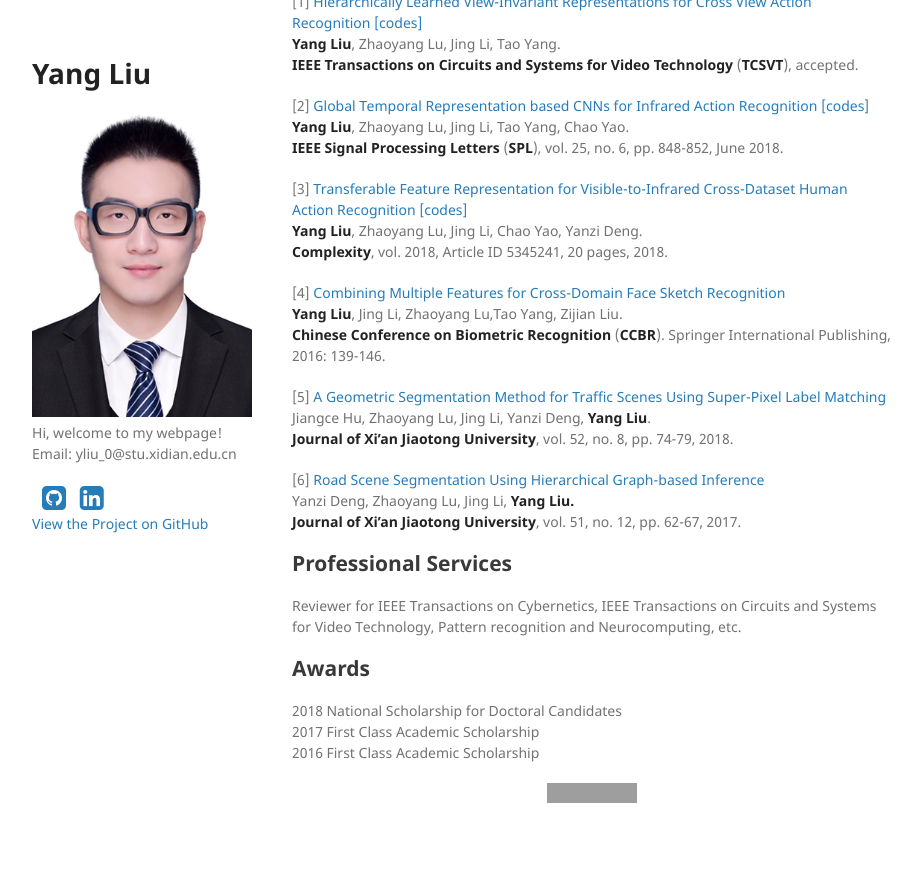
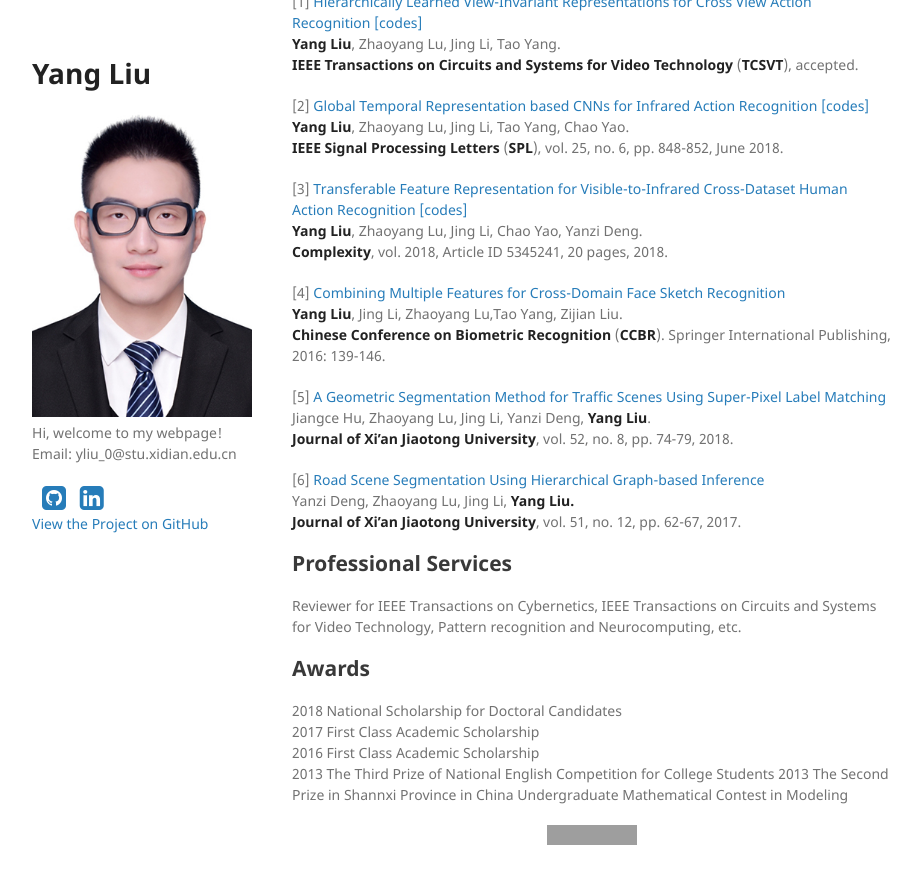
Before and after one commit to YangLiu9208/home, a Jekyll site: the page built from index.md, in a window 1280 px wide and 900 px high, scrolled down 1404 px. Shown: the top 884 px of the window, without its empty margins (178-1099 px from the left). Built offline with Jekyll 4.4.1, drawn with Linux system fonts in a browser that asks for light colours; a style sheet for code colours, icons or effects is not loaded; our own code applies the rules of GitHub Pages for plain Markdown files; before the commit the page ends 2262 px from its top, so only the background shows below that; grey boxes are pictures that could not be loaded.

Commit message:
Update index.md

```diff
--- a/index.md
+++ b/index.md
@@ -108,6 +108,8 @@ Reviewer for IEEE Transactions on Cybernetics, IEEE Transactions on Circuits and
 2018 National Scholarship for Doctoral Candidates
 2017 First Class Academic Scholarship
 2016 First Class Academic Scholarship
+2013 The Third Prize of National English Competition for College Students
+2013 The Second Prize in Shannxi Province in China Undergraduate Mathematical Contest in Modeling
 
 <div align="center">
 <a href="https://clustrmaps.com/site/1afab"  title="Visit tracker"><img src="//www.clustrmaps.com/map_v2.png?d=4gcumkWOGcGMkP7mPeNRWlKjBOWOoFnp4f3NrPlhG8U&cl=ffffff" /></a>
```
